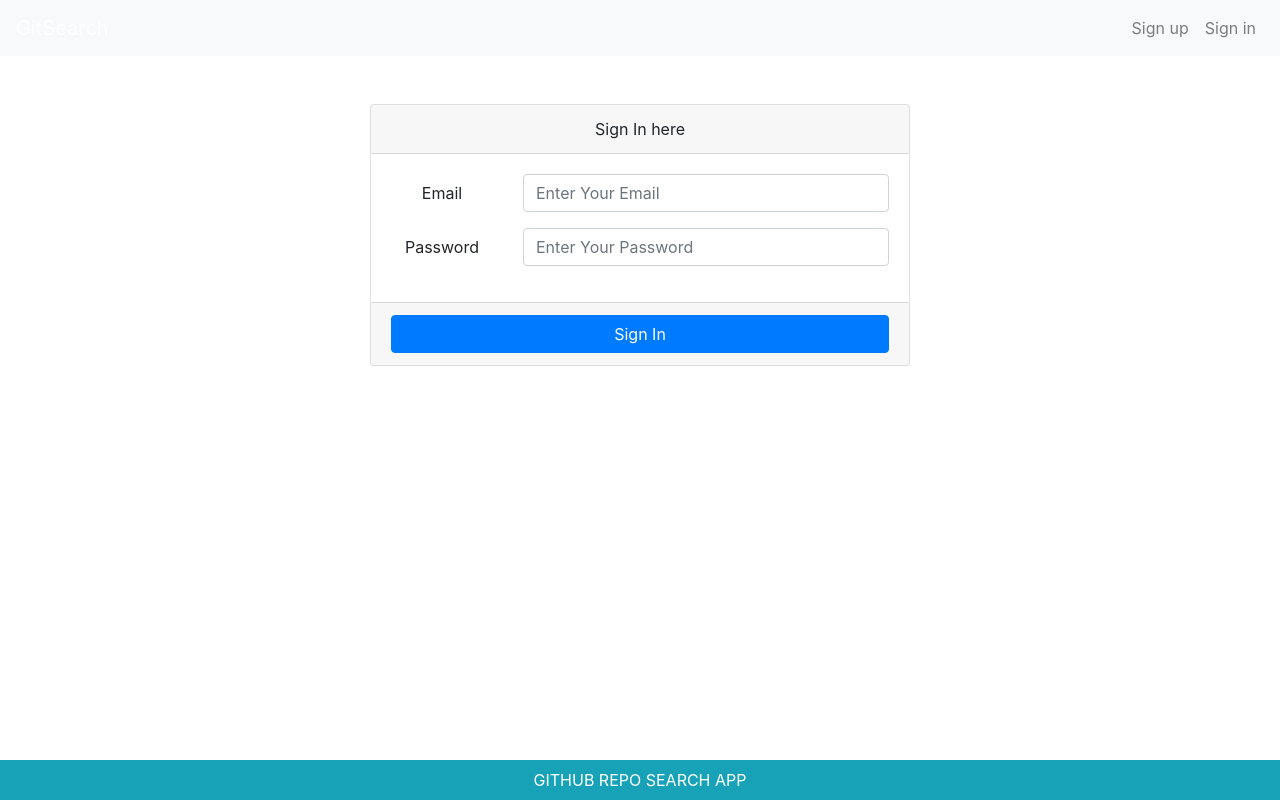
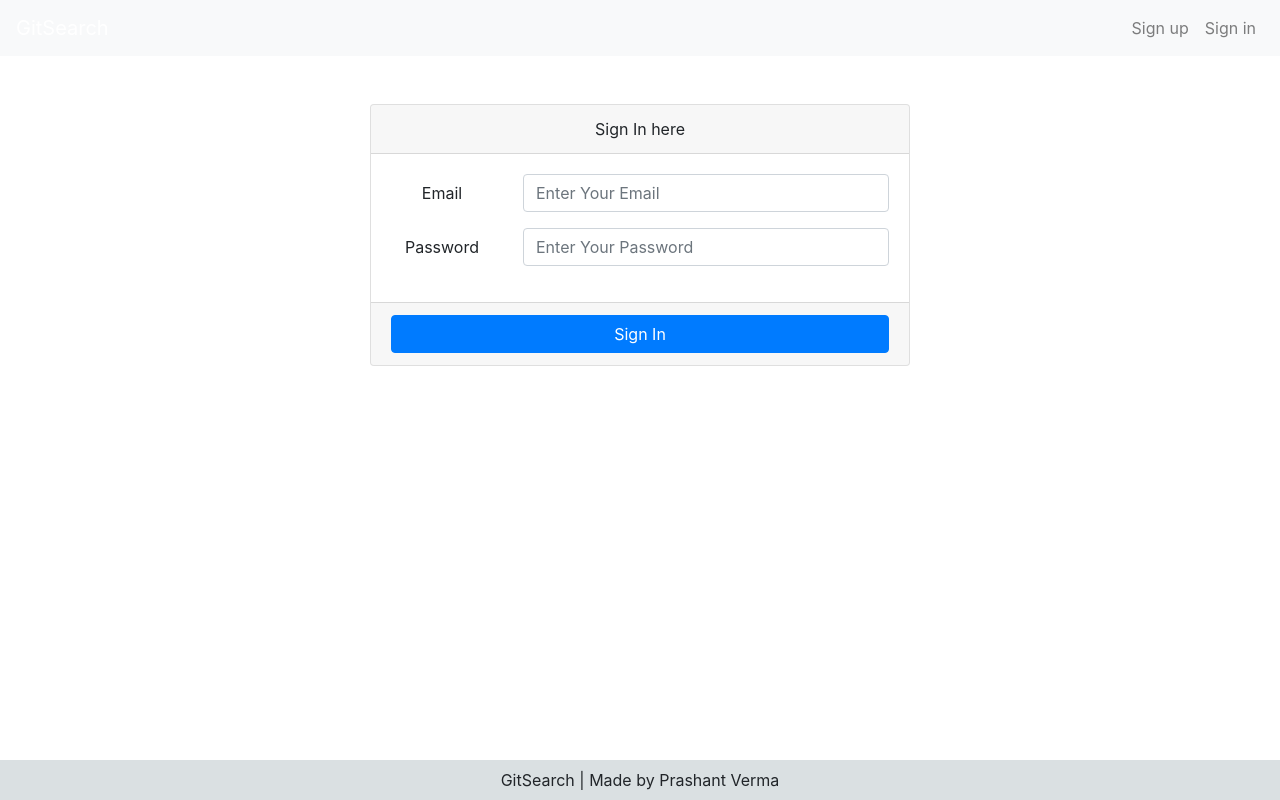
Before and after one commit to prashantverma22/github_repo_search_app, a React (Create React App) app: page /signin in a window 1280 px wide. Built offline with nearby package versions, Linux system fonts and the light colour scheme.

Commit message:
Update Footer.js

```diff
--- a/src/layout/Footer.js
+++ b/src/layout/Footer.js
@@ -4,9 +4,9 @@ import {Container} from 'reactstrap';
 
 const Footer = () => {
     return(
-        <Container fluid className="text-center bg-info text-white text-uppercase
-        fixed-bottom mt-3 p-2">
-            github repo search app
+        <Container fluid className="text-center fixed-bottom mt-3 p-2"
+        style={{backgroundColor: '#DAE0E2'}}>
+            GitSearch | Made by Prashant Verma
         </Container>
     )
 
```
